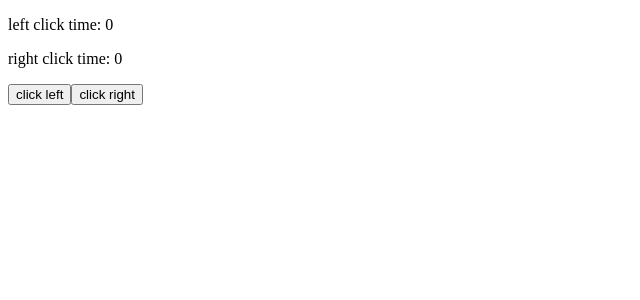
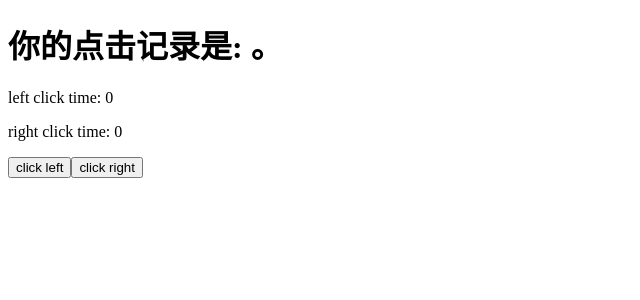
Before and after one commit to zzsealy/fullstackopen, a React (Create React App) app in the folder part1/: page / in a window 1280 px wide. Shown: the top 300 px of the page, without its empty margins (0-640 px from the left). Built offline with nearby package versions, Linux system fonts and the light colour scheme.

Commit message:
wip: 点击记录 条件渲染

```diff
--- a/part1/src/App.js
+++ b/part1/src/App.js
@@ -1,4 +1,17 @@
 import {useState} from 'react'
+
+
+const History = (props) => {
+  if (props.clickHistory === 0) {
+    return (
+      <h1>你还没点击过左右按钮。</h1>
+    )
+  }
+
+  return (
+    <h1>你的点击记录是: {props.clickHistory}。</h1>
+  )
+}
 
 const App = () => {
   // react hooks
@@ -7,16 +20,22 @@ const App = () => {
     'right': 0
   })
 
+  const [clickHistory, setClickHistory] = useState([])
+
   const leftClicks = () => {
     setClicks({...clicks, left: clicks.left + 1})
+    setClickHistory(clickHistory.concat('L'))
   }
 
   const rightClicks = () => {
     setClicks({...clicks, right: clicks.right + 1})
+    setClickHistory(clickHistory.concat('R'))
   }
+
 
   return (
     <div>
+      <History clickHistory={clickHistory} />
       <p>left click time: {clicks.left}</p>
       <p>right click time: {clicks.right}</p>
       <button onClick={leftClicks}>click left</button>
```
